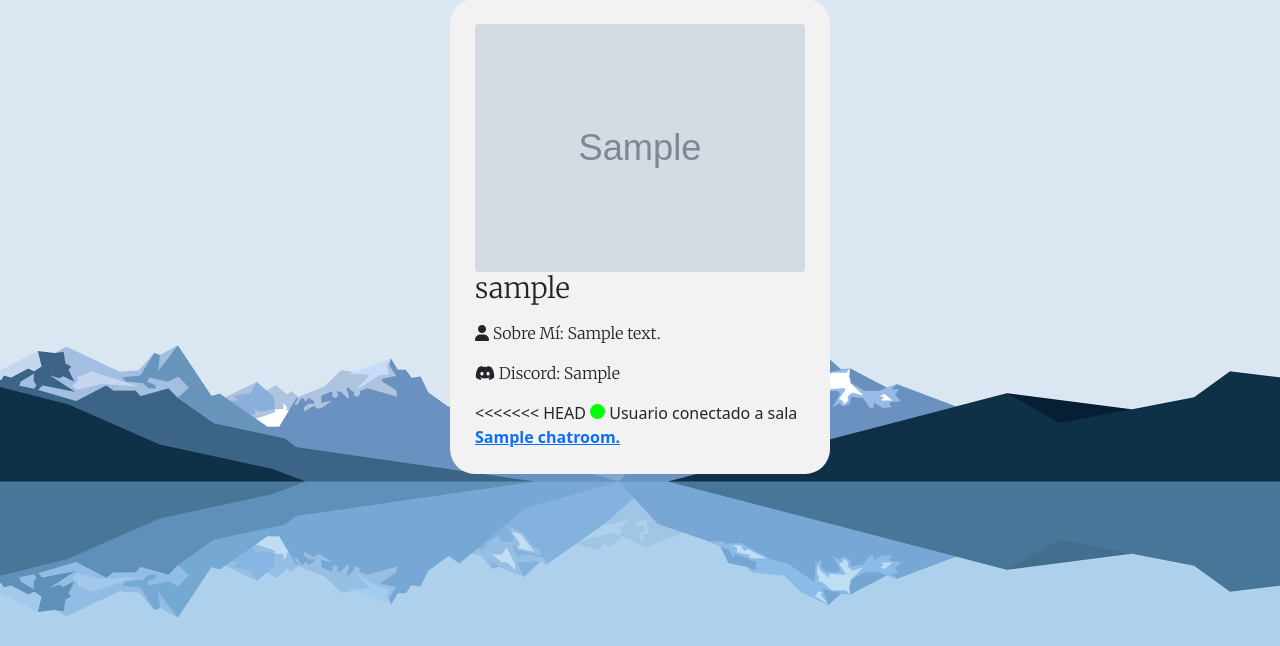
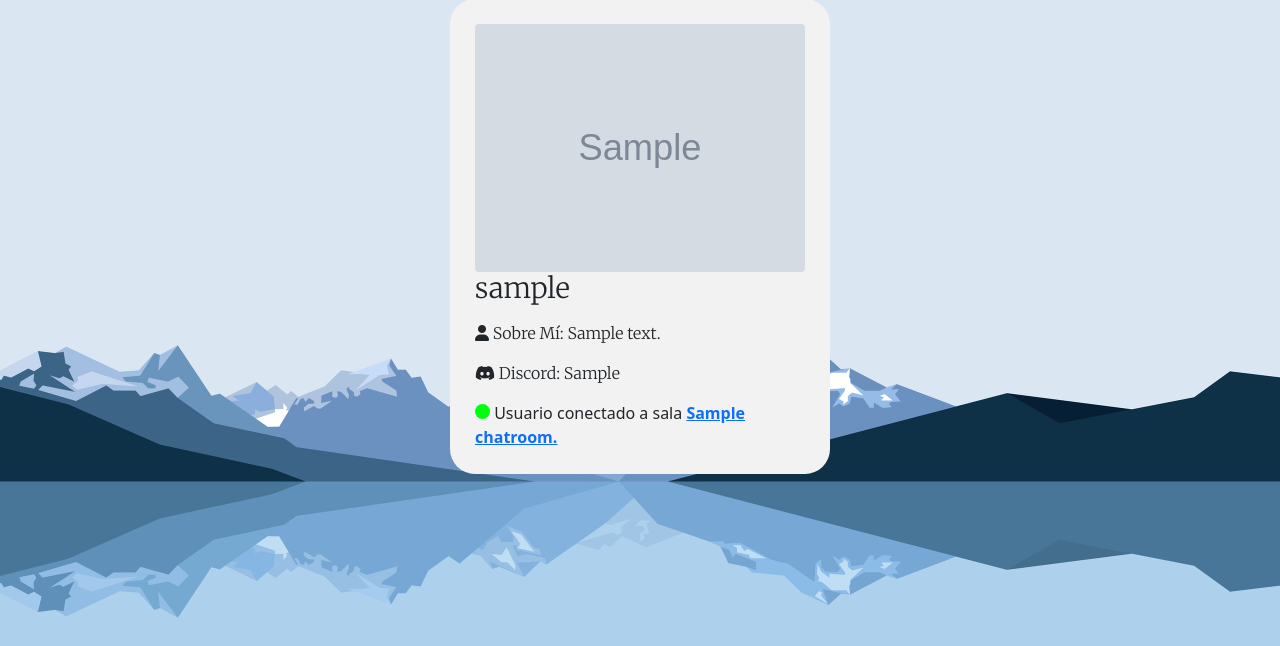
Before and after one commit to Sebastar637/Lobster, a Django app: page /chat/profile/1/ in a window 1280 px wide. Shown: the part 97-743 px from the top of the page. Run offline with Django 3.2, Linux system fonts and the light colour scheme; tables that the repository leaves empty hold one stand-in row (Sample ...); some web fonts are replaced.

Commit message:
Update profile.html

```diff
--- a/templates/profile.html
+++ b/templates/profile.html
@@ -30,14 +30,11 @@
                 <p style="font-family: 'Merriweather', serif;"><i class="fas fa-user"></i> Sobre Mí: {{profile.bio}}</p>
                 {% if profile.discord %}
                 <p style="font-family: 'Merriweather', serif;"><i class="fab fa-discord"></i> Discord: {{profile.discord}}</p>
-<<<<<<< HEAD
                 {% endif %}
                 {% if room %}
                 <span class="connected"></span> Usuario conectado a sala <a href="{% url 'room' room_id=room.id %}"><b>{{ room.name }}.</b></a>
                 {% else %}
                 <span class="disconnected"></span> Usuario esta desconectado.</b>
-=======
->>>>>>> 89bbc3be788c537ed3e547884cdc59264dcc8007
                 {% endif %}
             </div>
 
```
